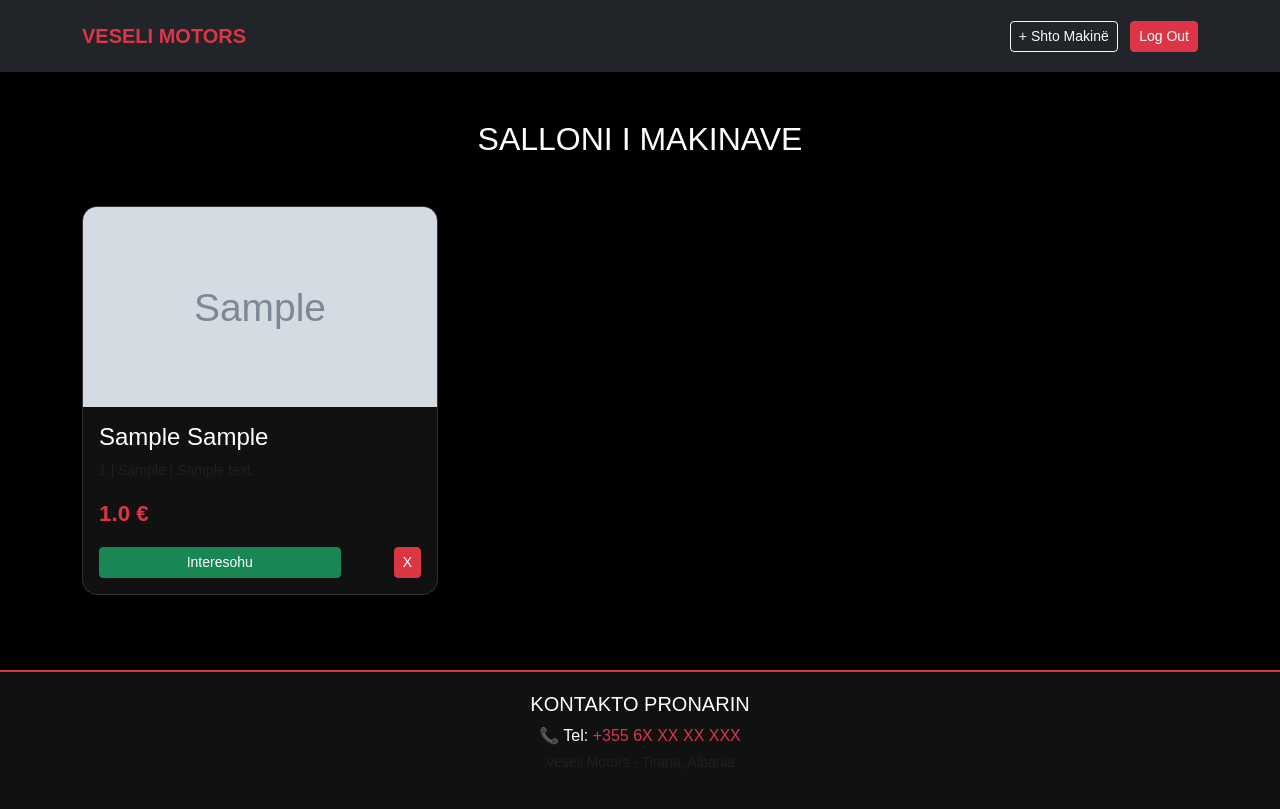
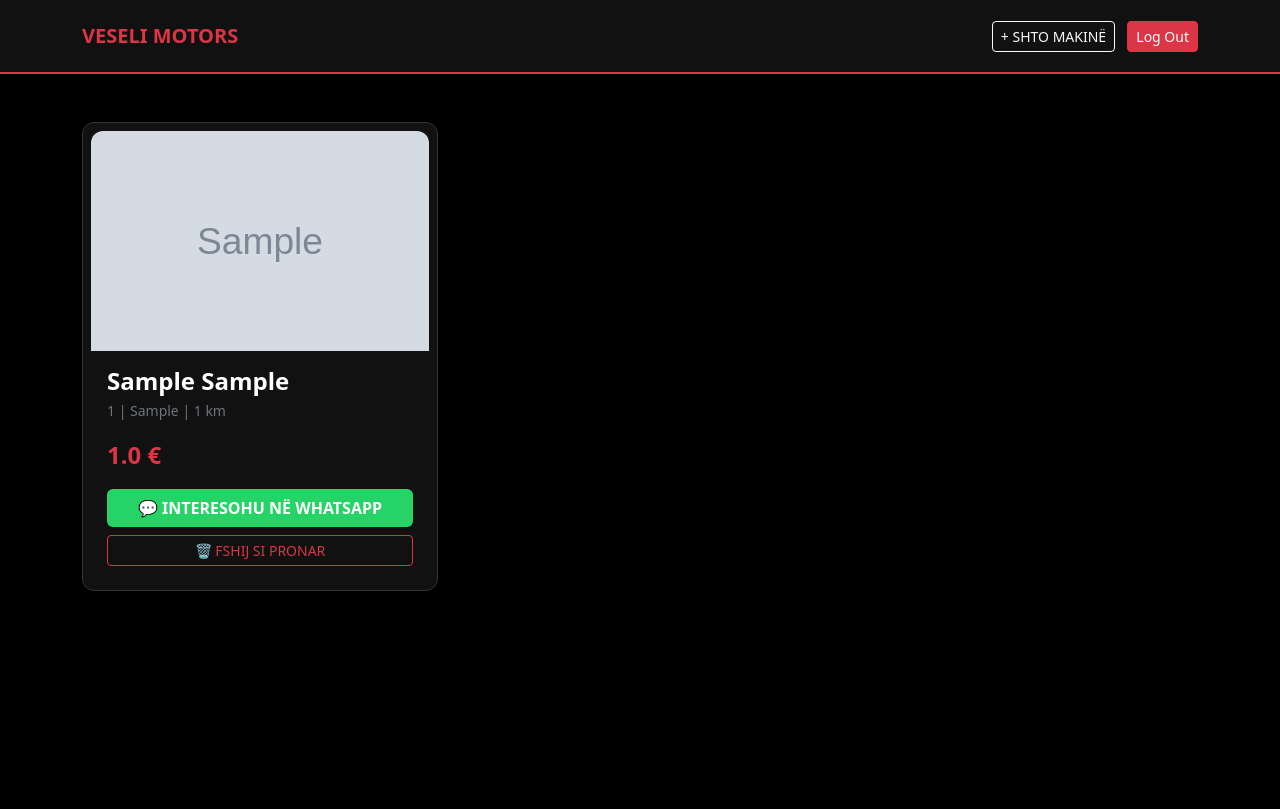
Before and after one commit to amarildobabaj3-dev/veseli-motors, a Flask app: page /salloni in a window 1280 px wide. After the commit the page ends 591 px from the top, so only its background shows below. Run offline with Flask 3, Linux system fonts and the light colour scheme; a user stored in the database is signed in; tables that the repository leaves empty hold one stand-in row (values such as "Sample post"); grey boxes marked "Sample" are stand-in pictures.

Commit message:
Rregullimi i adminit dhe whatsapp

```diff
--- a/app.py
+++ b/app.py
@@ -3,15 +3,15 @@ from flask_sqlalchemy import SQLAlchemy
 import os
 
 app = Flask(__name__)
-app.secret_key = 'veseli_motors_ultimate_key'
+app.secret_key = 'veseli_motors_ultimate_v3'
 
-# Konfigurimi i Databazës
+# Databaza e re per te shmangur error-et e vjeter
 basedir = os.path.abspath(os.path.dirname(__file__))
-app.config['SQLALCHEMY_DATABASE_URI'] = 'sqlite:///' + os.path.join(basedir, 'motors_final.db')
+app.config['SQLALCHEMY_DATABASE_URI'] = 'sqlite:///' + os.path.join(basedir, 'motors_v3.db')
 app.config['SQLALCHEMY_TRACK_MODIFICATIONS'] = False
 db = SQLAlchemy(app)
 
-# Modelet
+# Modelet e Databazes
 class User(db.Model):
     id = db.Column(db.Integer, primary_key=True)
     username = db.Column(db.String(80), unique=True, nullable=False)
@@ -26,38 +26,31 @@ class Makina(db.Model):
     karburanti = db.Column(db.String(20))
     kambio = db.Column(db.String(20))
     kilometrat = db.Column(db.Integer)
-    foto_url = db.Column(db.Text) # E bera Text per Copy-Paste te gjate
-    pershkrimi = db.Column(db.Text)
+    foto_url = db.Column(db.Text)
+    celulari = db.Column(db.String(20)) # Numri i telefonit per cdo shites
     owner_id = db.Column(db.Integer, db.ForeignKey('user.id'))
 
 with app.app_context():
     db.create_all()
 
-# --- LOGJIKA E FAQES ---
-
 @app.route('/')
 def index():
-    # Nese eshte i loguar, e dergon direkt te Salloni
     if 'user_id' in session:
         return redirect(url_for('salloni'))
-    # Nese JO, e dergon te Sign Up qe te krijoje llogari
     return redirect(url_for('signup'))
 
 @app.route('/signup', methods=['GET', 'POST'])
 def signup():
     if 'user_id' in session:
         return redirect(url_for('salloni'))
-
     if request.method == 'POST':
         user = request.form.get('username')
         pw = request.form.get('password')
-        if User.query.filter_by(username=user).first():
-            return "Ky emër ekziston! Provo tjetër."
-
-        new_user = User(username=user, password=pw)
-        db.session.add(new_user)
-        db.session.commit()
-        return redirect(url_for('login'))
+        if not User.query.filter_by(username=user).first():
+            new_user = User(username=user, password=pw)
+            db.session.add(new_user)
+            db.session.commit()
+            return redirect(url_for('login'))
     return render_template('signup.html')
 
 @app.route('/login', methods=['GET', 'POST'])
@@ -67,7 +60,7 @@ def login():
         if user and user.password == request.form.get('password'):
             session['user_id'] = user.id
             session['username'] = user.username
-            # KETU BEHET TI PRONAR
+            # Ketu behesh ti ADMIN
             if user.username == 'pronari':
                 session['is_admin'] = True
             return redirect(url_for('salloni'))
@@ -82,15 +75,15 @@ def salloni():
 
 @app.route('/shto', methods=['GET', 'POST'])
 def shto():
-    if 'user_id' not in session: return redirect(url_for('login'))
-
+    if 'user_id' not in session:
+        return redirect(url_for('login'))
     if request.method == 'POST':
         m = Makina(
             marka=request.form.get('marka'), modeli=request.form.get('modeli'),
             viti=request.form.get('viti'), cmimi=request.form.get('cmimi'),
             karburanti=request.form.get('karburanti'), kambio=request.form.get('kambio'),
             kilometrat=request.form.get('kilometrat'), foto_url=request.form.get('foto'),
-            pershkrimi=request.form.get('pershkrimi'), owner_id=session['user_id']
+            celulari=request.form.get('celulari'), owner_id=session['user_id']
         )
         db.session.add(m)
         db.session.commit()
@@ -99,12 +92,11 @@ def shto():
 
 @app.route('/fshij/<int:id>')
 def fshij(id):
-    # Vetem ti si pronari mund te fshish cdo makine
     if not session.get('is_admin'):
-        return "Nuk ke leje!", 403
-    makina = Makina.query.get(id)
-    if makina:
-        db.session.delete(makina)
+        return "Nuk ke leje vlla!", 403
+    m = Makina.query.get(id)
+    if m:
+        db.session.delete(m)
         db.session.commit()
     return redirect(url_for('salloni'))
 
@@ -114,5 +106,4 @@ def logout():
     return redirect(url_for('signup'))
 
 if __name__ == "__main__":
-    port = int(os.environ.get("PORT", 5000))
-    app.run(host="0.0.0.0", port=port)
+    app.run(host="0.0.0.0", port=int(os.environ.get("PORT", 5000)))
--- a/templates/salloni.html
+++ b/templates/salloni.html
@@ -3,45 +3,51 @@
 <head>
     <meta charset="UTF-8">
     <meta name="viewport" content="width=device-width, initial-scale=1.0">
-    <title>Salloni | Veseli Motors</title>
+    <title>Veseli Motors | Salloni</title>
     <link rel="stylesheet" href="https://cdn.jsdelivr.net/npm/bootstrap@5.3.0/dist/css/bootstrap.min.css">
     <style>
-        body { background-color: #000; color: white; font-family: 'Arial', sans-serif; }
-        .car-card { background: #111; border: 1px solid #333; border-radius: 15px; overflow: hidden; margin-bottom: 25px; transition: 0.3s; }
-        .car-card:hover { border-color: #dc3545; transform: scale(1.02); }
-        .car-img { width: 100%; height: 200px; object-fit: cover; }
-        .price { color: #dc3545; font-size: 1.4rem; font-weight: bold; }
-        .footer-contact { background: #111; padding: 20px; border-top: 2px solid #dc3545; margin-top: 50px; text-align: center; }
+        body { background-color: #000; color: white; }
+        .navbar { border-bottom: 2px solid #dc3545; background: #111; }
+        .car-card { background: #111; border: 1px solid #333; border-radius: 12px; transition: 0.3s; margin-bottom: 20px; }
+        .car-card:hover { border-color: #dc3545; }
+        .car-img { height: 220px; object-fit: cover; border-radius: 12px 12px 0 0; width: 100%; }
+        .price { font-size: 1.5rem; font-weight: bold; color: #dc3545; }
+        .btn-whatsapp { background: #25d366; color: white; font-weight: bold; }
+        .btn-whatsapp:hover { background: #128c7e; color: white; }
     </style>
 </head>
 <body>
-    <nav class="navbar navbar-dark bg-dark p-3">
+    <nav class="navbar navbar-dark p-3">
         <div class="container">
-            <a class="navbar-brand fw-bold text-danger" href="/">VESELI MOTORS</a>
+            <a class="navbar-brand fw-bold text-danger" href="/salloni">VESELI MOTORS</a>
             <div>
-                <a href="/shto" class="btn btn-outline-light btn-sm">+ Shto Makinë</a>
+                <a href="/shto" class="btn btn-outline-light btn-sm">+ SHTO MAKINË</a>
                 <a href="/logout" class="btn btn-danger btn-sm ms-2">Log Out</a>
             </div>
         </div>
     </nav>
 
     <div class="container mt-5">
-        <h2 class="text-center mb-5">SALLONI I MAKINAVE</h2>
         <div class="row">
             {% for makina in makinat %}
             <div class="col-md-4">
-                <div class="car-card">
-                    <img src="{{ makina.foto_url }}" class="car-img" alt="Makina" onerror="this.src='https://via.placeholder.com/400x250?text=Imazhi+Mungon'">
+                <div class="car-card p-2">
+                    <img src="{{ makina.foto_url }}" class="car-img" onerror="this.src='https://via.placeholder.com/400x250?text=Imazhi+Mungon'">
                     <div class="p-3">
-                        <h4>{{ makina.marka }} {{ makina.modeli }}</h4>
-                        <p class="text-muted small">{{ makina.viti }} | {{ makina.karburanti }} | {{ makina.kambio }}</p>
+                        <h4 class="fw-bold mb-1">{{ makina.marka }} {{ makina.modeli }}</h4>
+                        <p class="text-secondary small">{{ makina.viti }} | {{ makina.karburanti }} | {{ makina.kilometrat }} km</p>
                         <p class="price">{{ makina.cmimi }} €</p>
 
-                        <div class="d-flex justify-content-between align-items-center mt-3">
-                            <a href="https://wa.me/3556XXXXXXXX?text=Jam+i+interesuar+per+{{ makina.marka }}" class="btn btn-success btn-sm w-75">Interesohu</a>
+                        <div class="d-grid gap-2">
+                            <a href="https://wa.me/{{ makina.celulari }}?text=Pershendetje!+Jam+i+interesuar+per+{{ makina.marka|replace(' ', '+') }}+{{ makina.modeli|replace(' ', '+') }}+viti+{{ makina.viti }}.+A+eshte+ende+e+lire?"
+                               target="_blank" class="btn btn-whatsapp">
+                               💬 INTERESOHU NË WHATSAPP
+                            </a>
 
                             {% if session.get('is_admin') %}
-                            <a href="/fshij/{{ makina.id }}" class="btn btn-danger btn-sm ms-2" onclick="return confirm('A je i sigurt që do ta fshish këtë makinë?')">X</a>
+                            <a href="/fshij/{{ makina.id }}" class="btn btn-outline-danger btn-sm" onclick="return confirm('A je i sigurt?')">
+                               🗑️ FSHIJ SI PRONAR
+                            </a>
                             {% endif %}
                         </div>
                     </div>
@@ -50,11 +56,5 @@
             {% endfor %}
         </div>
     </div>
-
-    <div class="footer-contact">
-        <h5>KONTAKTO PRONARIN</h5>
-        <p class="mb-1">📞 Tel: <a href="tel:+3556XXXXXXXX" class="text-danger text-decoration-none">+355 6X XX XX XXX</a></p>
-        <p class="small text-muted">Veseli Motors - Tirana, Albania</p>
-    </div>
 </body>
 </html>
```
